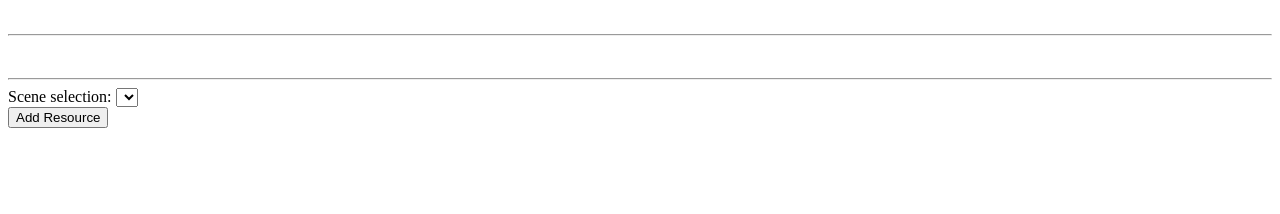
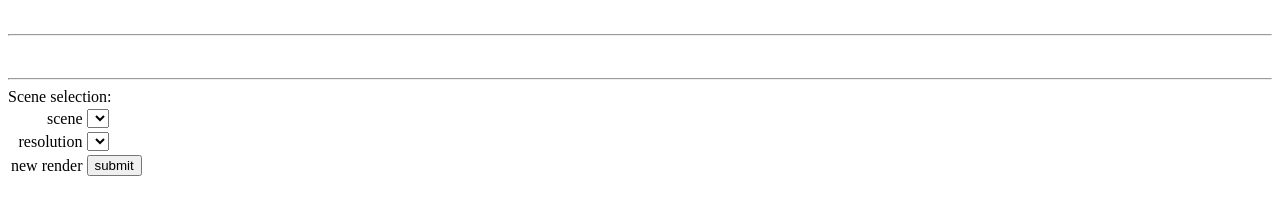
Before and after one commit to peterstace/grayt, a plain HTML site: page assets/index.html in a window 1280 px wide. Drawn offline with Linux system fonts and the light colour scheme; no server answers.

Commit message:
Use table for adding new resource

```diff
--- a/assets/index.html
+++ b/assets/index.html
@@ -20,12 +20,20 @@
     <hr/>
     <div id="new-resource">
       Scene selection:
-      <select id="scene-selection">
-      </select>
-      <br/>
-      <button id="add-resource">Add Resource</button>
-      <br/>
-      <div id="resolutions"></div>
+      <table>
+        <tr>
+          <td align="right">scene</td>
+          <td><select id="scene-selection"></select></td>
+        </tr>
+        <tr>
+          <td align="right">resolution</td>
+          <td><select id="resolutions"></select></td>
+        </tr>
+        <tr>
+          <td align="right">new render</td>
+          <td><button id="add-resource">submit</button></td>
+        </tr>
+      </table>
     </div>
     <script src="main.js"></script>
   </body>
--- a/assets/main.js
+++ b/assets/main.js
@@ -69,7 +69,7 @@ function populateResolutionCheckboxes() {
       for (let j = 0; j < xWides.length; j++) {
         let pxWide = xWides[j];
         let pxHigh = scene.aspect_high * pxWide / scene.aspect_wide;
-        inner += '<input type="checkbox">' + pxWide + 'x' + pxHigh + '</input><br/>';
+        inner += '<option value="' + pxWide + '">' + pxWide + 'x' + pxHigh + '</option>';
       }
       resolutionsDiv.innerHTML = inner;
       return;
```
